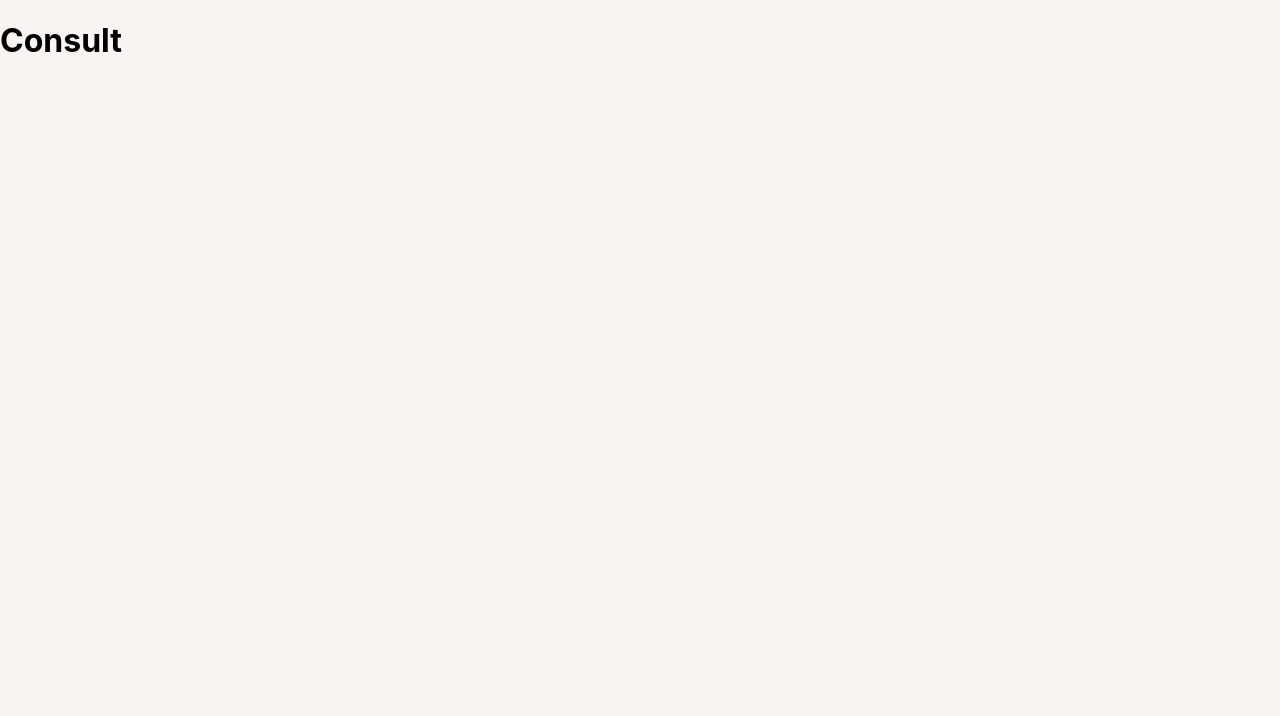
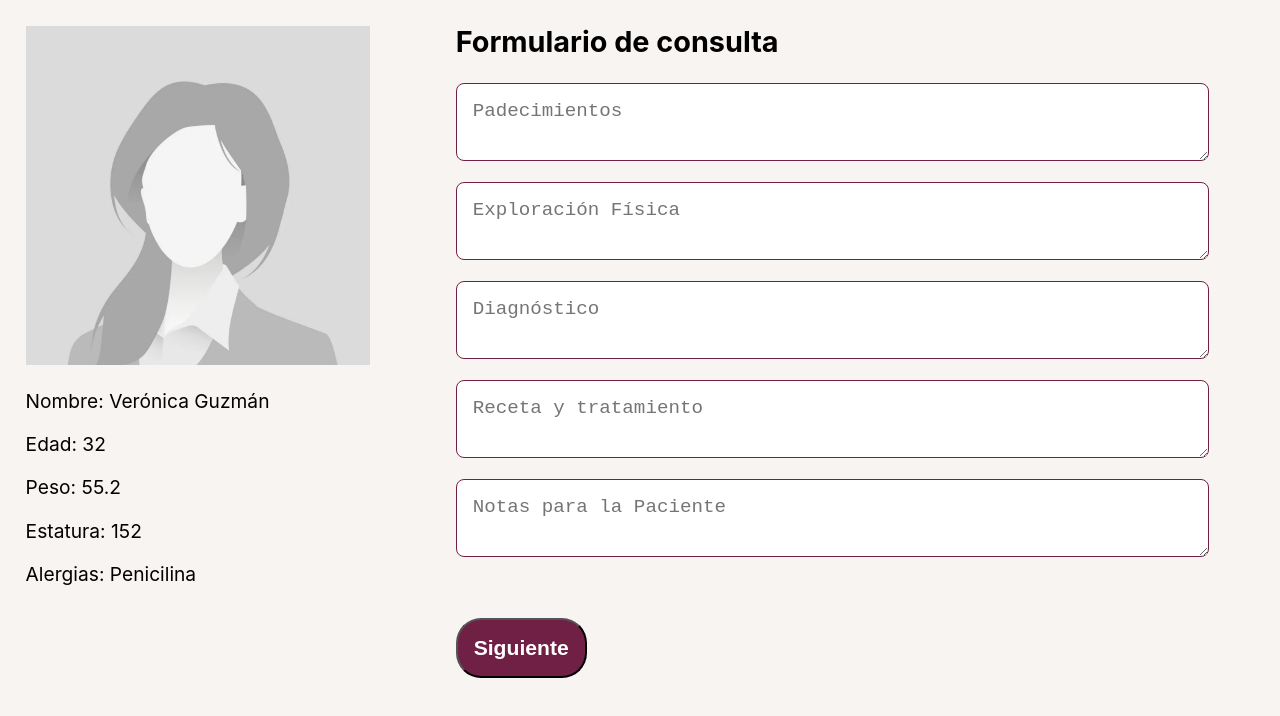
Before and after one commit to stephsalazar/plenna, a React (Create React App) app: page /consult in a window 1280 px wide. Shown: the top 716 px of the page. Built offline with nearby package versions, Linux system fonts and the light colour scheme.

Commit message:
feat(src): Add view of Consult and required component

```diff
--- a/src/App.jsx
+++ b/src/App.jsx
@@ -51,7 +51,9 @@ const App = () => {
         <Route path="/detail">
           <Detail patient={patient} />
         </Route>
-        <Route path="/consult" component={Consult} />
+        <Route path="/consult">
+          <Consult patient={patient} />
+        </Route>
         <Route path="/closing" component={Closing} />
         <Route path="*" component={NotFound} />
       </Switch>
--- /dev/null
+++ b/src/components/Form.jsx
@@ -0,0 +1,32 @@
+import '../styles/common.css';
+import '../styles/form.css';
+
+const Form = props => {
+
+  return (
+    <section>
+      <h2>Formulario de consulta</h2>
+      <textarea
+        name='conditions'
+        placeholder='Padecimientos' />
+      <textarea
+        name='physicaExamination'
+        placeholder='Exploración Física'
+      />
+      <textarea
+        name='diagnostic'
+        placeholder='Diagnóstico'
+      />
+      <textarea
+        name='prescriptionAndTreatment'
+        placeholder='Receta y tratamiento'
+      />
+      <textarea
+        name='PatientNotes'
+        placeholder='Notas para la Paciente'
+      />
+    </section>
+  )
+};
+
+export default Form;
--- a/src/pages/Consult.jsx
+++ b/src/pages/Consult.jsx
@@ -1,6 +1,20 @@
-const Consult = () => {
+import { Link } from 'react-router-dom';
+import Profile from '../components/Profile';
+import Form from '../components/Form';
+
+const Consult = props => {
+  const patient = props.patient;
+
   return (
-    <h1>Consult</h1>
+    <section className='split-view'>
+      <Profile data={patient} />
+      <div className='info'>
+        <Form />
+        <Link to="/closing">
+          <button className="button">Siguiente</button>
+        </Link>
+      </div>
+    </section>
   )
 };
 
--- /dev/null
+++ b/src/styles/form.css
@@ -0,0 +1,10 @@
+textarea {
+  border: 1px solid #712045;
+  border-radius: 8px;
+  color: #712045;
+  cursor: pointer;
+  margin-bottom: 1rem;
+  width: 90%;
+  font-size: 1.2rem;
+  padding: 1rem;
+}
```
